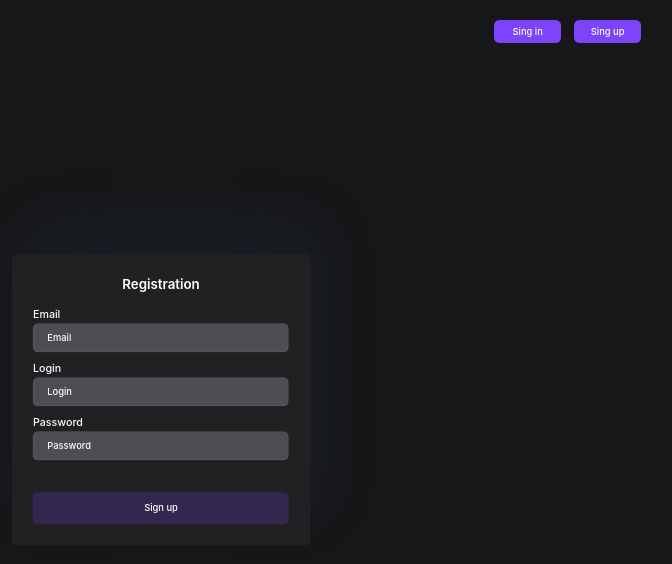
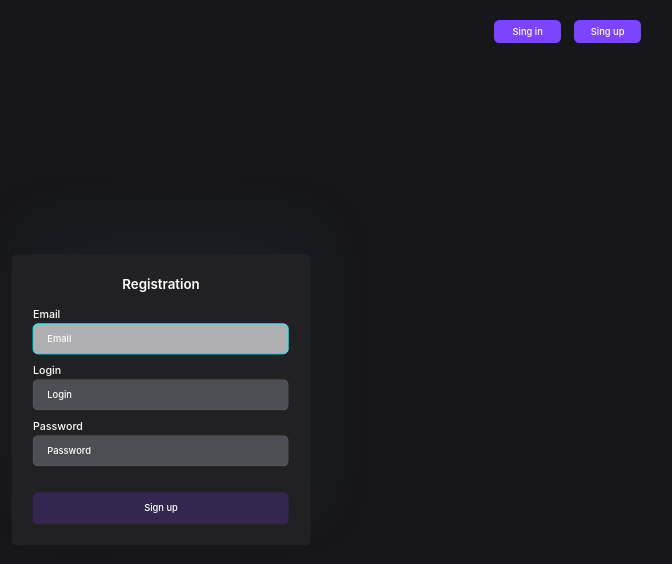
Before and after one commit to Maxim12670/web_player, a React (Vite) app in the folder client/: page /auth in a window 1280 px wide. In both pictures the pointer is over the element "Email". Shown: the top 564 px of the page, without its empty margins (479-1151 px from the left). Built offline with nearby package versions, Linux system fonts and the light colour scheme.

Commit message:
стили для инпута

```diff
--- a/client/src/shared/ui/MyInput/MyInput.module.scss
+++ b/client/src/shared/ui/MyInput/MyInput.module.scss
@@ -5,6 +5,19 @@
   flex-direction: column;
 
   width: 100%;
+
+  :hover {
+    &.my-input__input {
+      background-color: variables.$c-gray-opacity;
+      transition: all 0.3s ease-in-out;
+      border-color: variables.$c-blue-light;
+
+      &::placeholder {
+        color: variables.$c-black;
+        transition: all 0.3s ease-in-out;
+      }
+    }
+  }
 
   &__title {
     margin-bottom: .2rem;
@@ -17,10 +30,9 @@
     border-radius: .8rem;
     padding: 1.2rem 2rem 1.2rem 2rem;
     color: variables.$c-white;
-    font-size: 1.4rem;
+    font-size: 1.6rem;
     letter-spacing: 0;
     background-color: variables.$c-gray-dark;
-
     cursor: pointer;
 
     &::placeholder {
@@ -31,7 +43,11 @@
     &:focus {
       outline: none;
       color: variables.$c-black;
-      background-color: variables.$c-white;
+      background-color: variables.$c-gray-opacity;
+
+      &::placeholder {
+        color: variables.$c-black;
+      }
     }
 
   }
```
